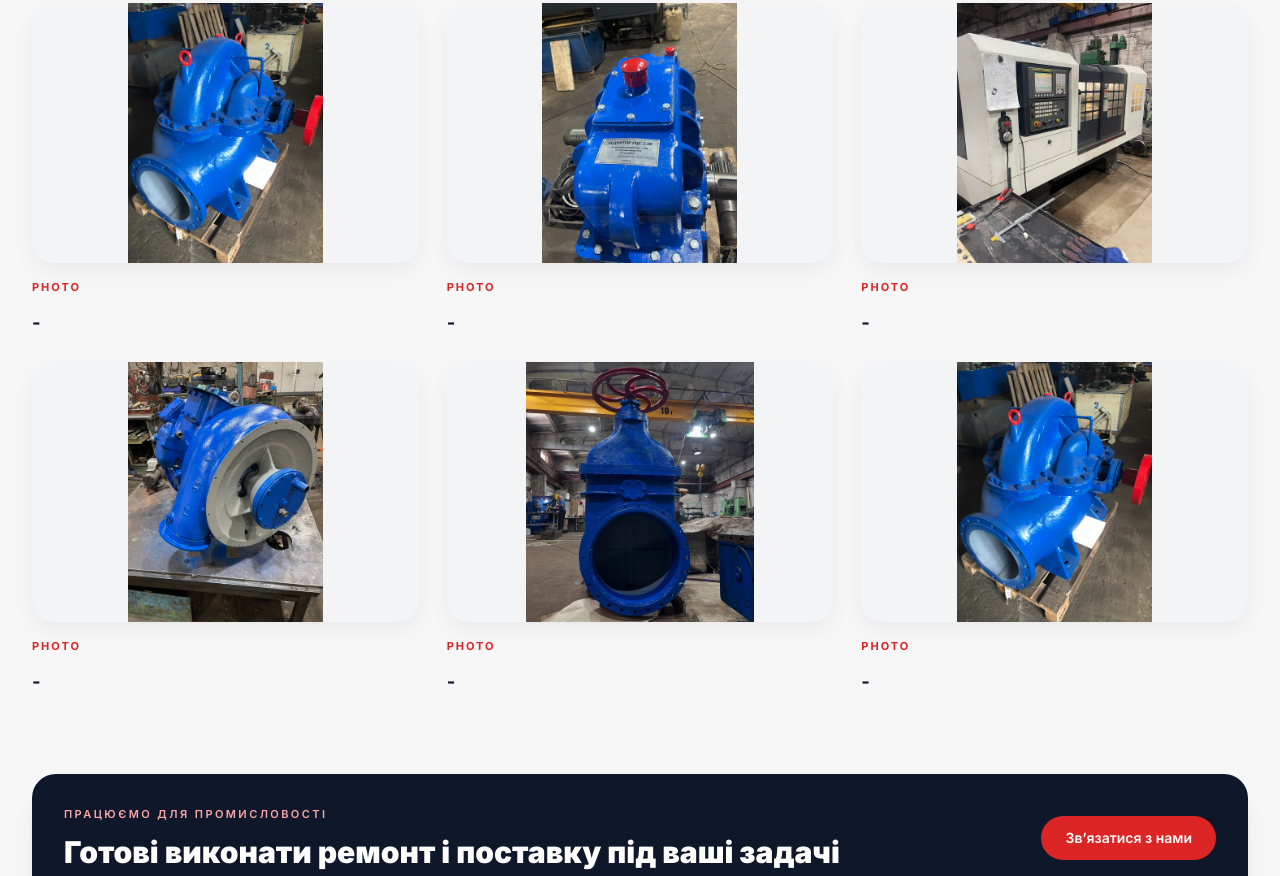
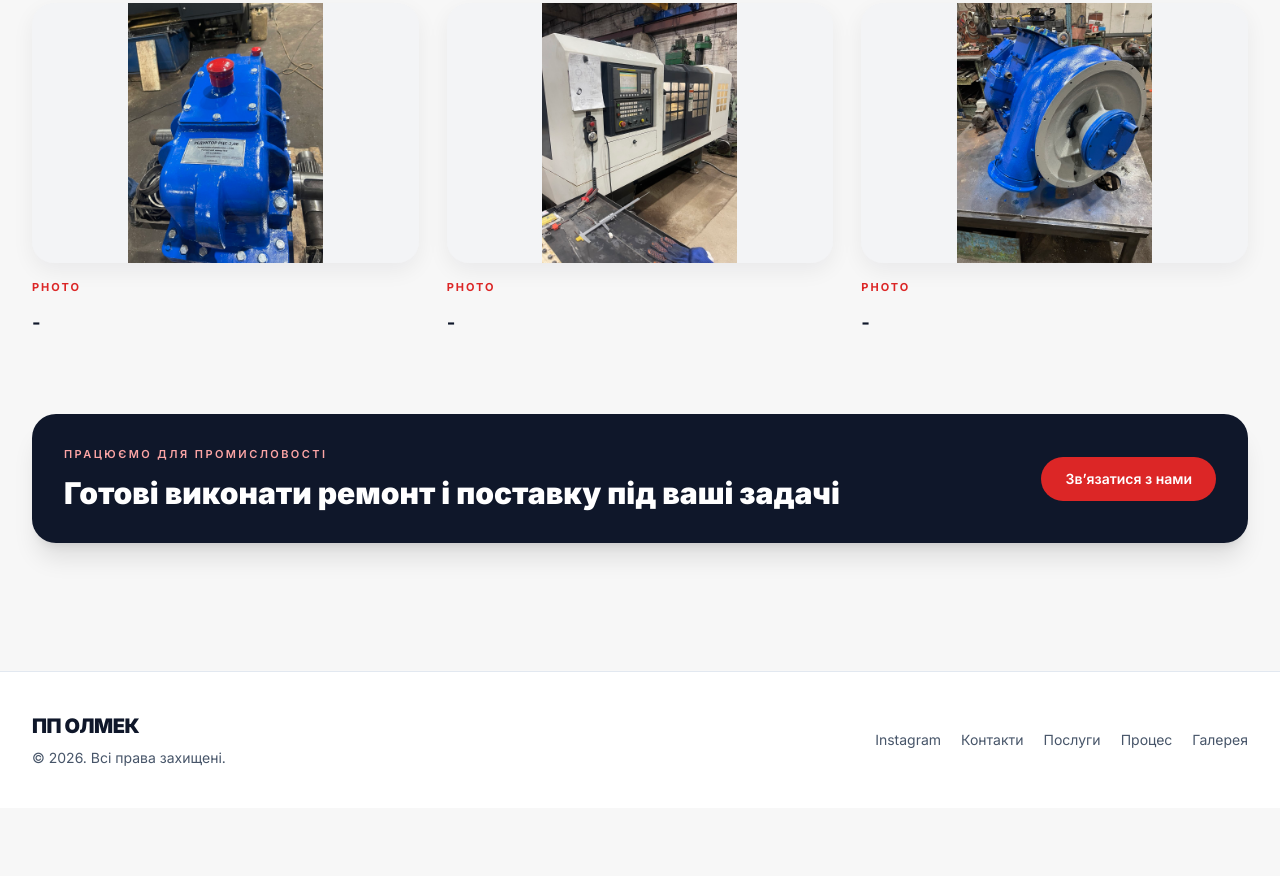
Before and after one commit to Surpr1seeeeee/pp-olmek, a plain HTML site: page gallery.html in a window 1280 px wide. Shown: the part 1483-2359 px from the top of the page. After the commit the page ends 2291 px from the top, so only its background shows below. Drawn offline with nearby package versions, Linux system fonts and the light colour scheme.

```diff
--- a/gallery.html
+++ b/gallery.html
@@ -353,15 +353,6 @@
     </div>
   </a>
 
-    <a href="https://www.instagram.com/olmec_metaloobrobka_ua/p/DeEmUePoJYD/" target="_blank" rel="noopener" class="gallery-card">
-    <div class="gallery-image">
-      <img src="11.jpg" alt="Відвантаження з ремонту чергової партії редукторів">
-    </div>
-    <div class="mt-4">
-      <p class="label">Photo</p>
-      <h3>-</h3>
-    </div>
-  </a>
 
       <a href="https://www.instagram.com/olmec_metaloobrobka_ua/p/DeEmUePoJYD/" target="_blank" rel="noopener" class="gallery-card">
     <div class="gallery-image">
@@ -391,24 +382,8 @@
       <h3>-</h3>
     </div>
   </a>
-      <a href="https://www.instagram.com/olmec_metaloobrobka_ua/p/DeEmUePoJYD/" target="_blank" rel="noopener" class="gallery-card">
-    <div class="gallery-image">
-      <img src="15.jpg" alt="Відвантаження з ремонту чергової партії редукторів">
-    </div>
-    <div class="mt-4">
-      <p class="label">Photo</p>
-      <h3>-</h3>
-    </div>
-  </a>
-      <a href="https://www.instagram.com/olmec_metaloobrobka_ua/p/DeEmUePoJYD/" target="_blank" rel="noopener" class="gallery-card">
-    <div class="gallery-image">
-      <img src="16.jpg" alt="Відвантаження з ремонту чергової партії редукторів">
-    </div>
-    <div class="mt-4">
-      <p class="label">Photo</p>
-      <h3>-</h3>
-    </div>
-  </a>
+
+
 
 </section>
         <section class="reveal mt-20 rounded-3xl bg-slate-900 p-8 text-white shadow-xl">
```
Also changed, not shown: contacts.html (+1 -1 lines).
